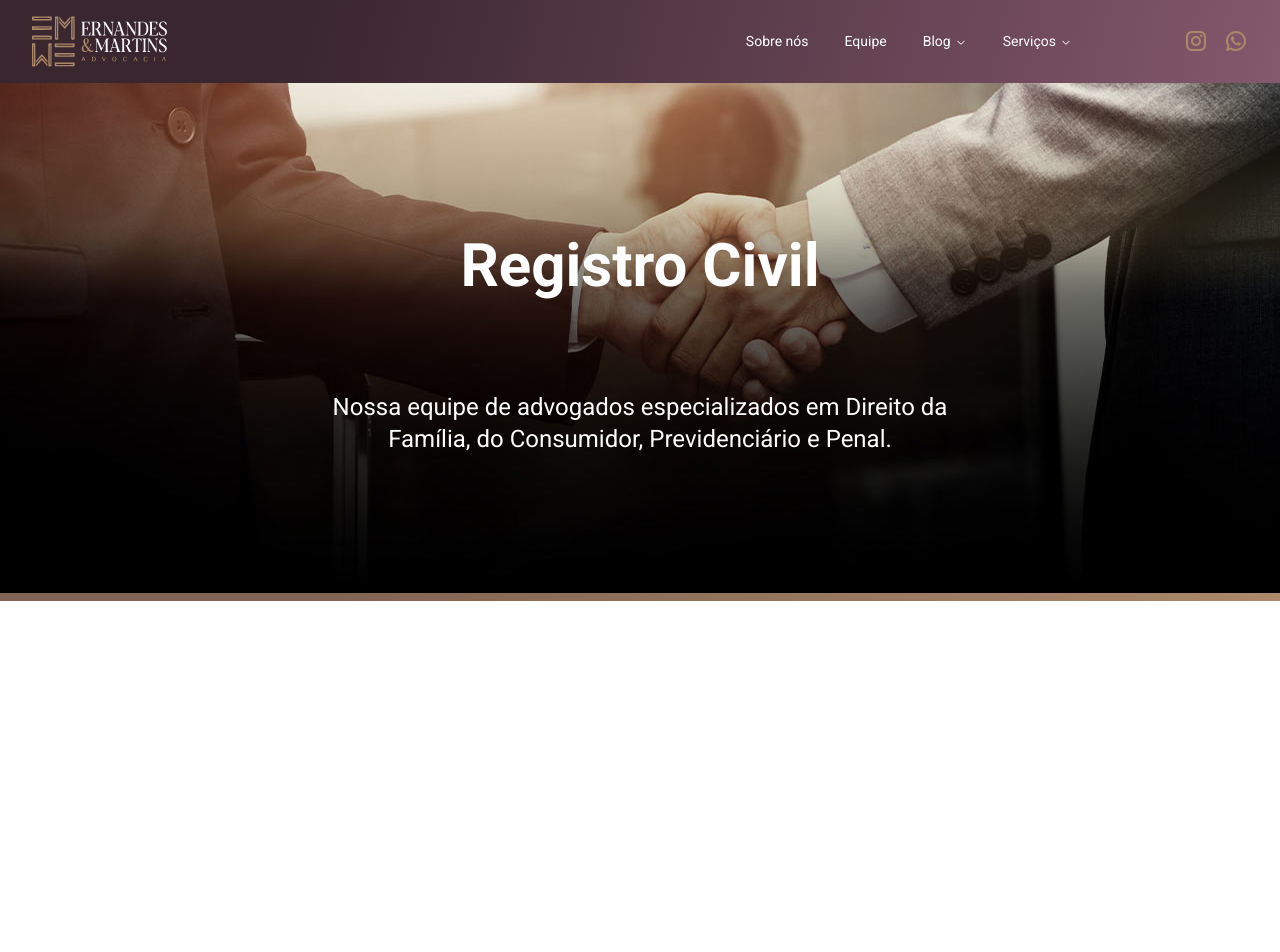
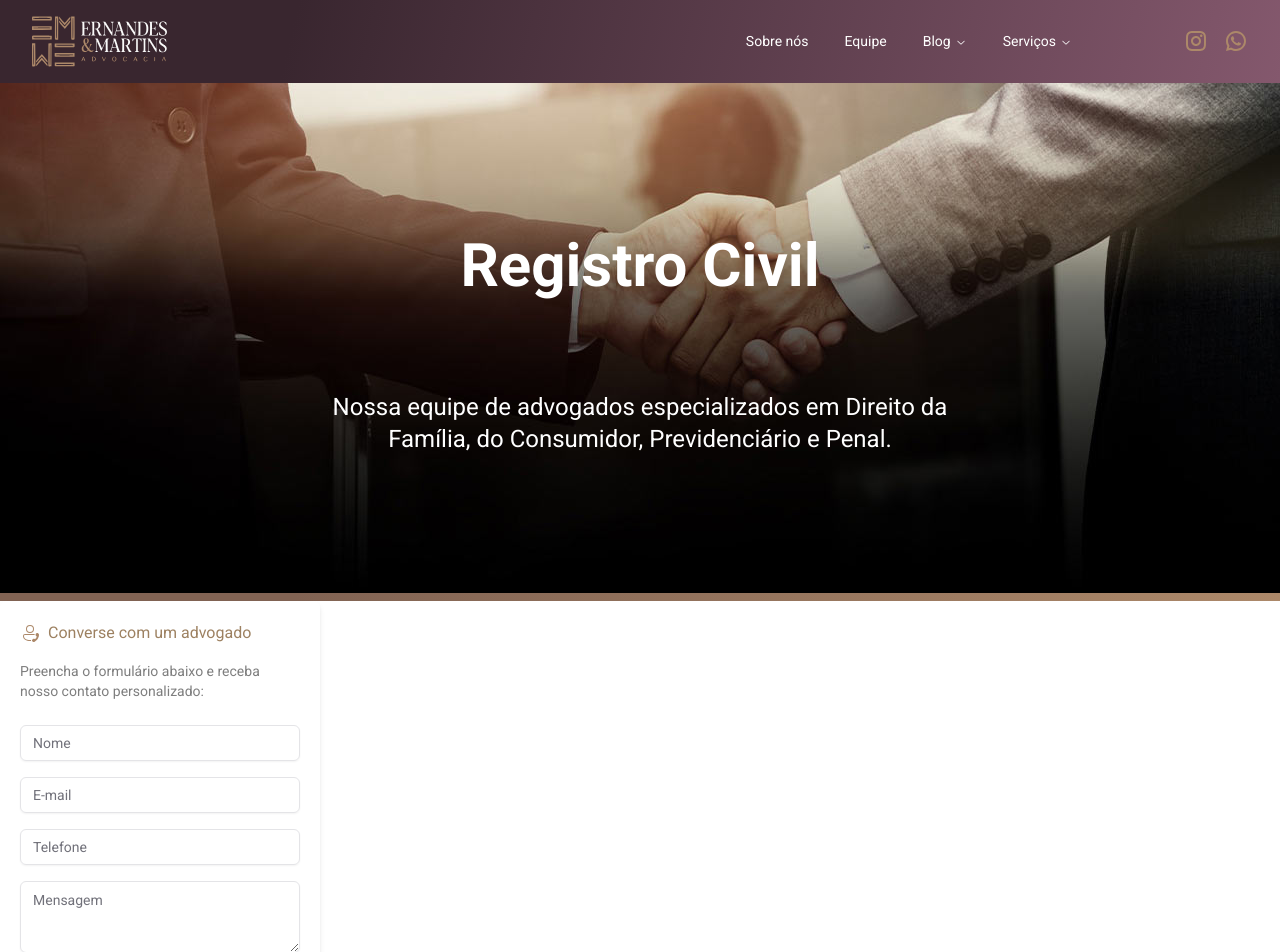
Before and after one commit to eriquyjhordan/Fernandes-Martins-Website, a Next.js app: page /article in a window 1280 px wide. Shown: the top 952 px of the page. Before the commit the page ends 800 px from the top, so only its background shows below. Built offline with nearby package versions, Linux system fonts and the light colour scheme.

Commit message:
feat: add header and contact form to article pages

```diff
--- a/package.json
+++ b/package.json
@@ -18,6 +18,7 @@
     "next-themes": "^0.3.0",
     "react": "^18",
     "react-dom": "^18",
+    "react-hook-form": "^7.53.0",
     "react-icons": "^5.3.0",
     "sharp": "^0.33.5",
     "tailwind-merge": "^2.5.3",
--- a/src/app/article/page.tsx
+++ b/src/app/article/page.tsx
@@ -1,11 +1,14 @@
 import BlogHeaderImage from "@/components/blogHeaderImage";
+import ContactForm from "@/components/contactForm";
 import Header from "@/components/header";
+
 
 export default function Article() {
   return (
     <>
       <Header />
       <BlogHeaderImage />
+      <ContactForm />
     </>
   )
 }
--- /dev/null
+++ b/src/components/contactForm.tsx
@@ -0,0 +1,76 @@
+'use client'
+import { useForm, SubmitHandler } from "react-hook-form";
+import Image from "next/image";
+import PersonCall from "@/images/icon/person-call.svg";
+import { Input } from "./ui/input";
+import { Textarea } from "./ui/textarea";
+
+interface IFormInput {
+  name: string;
+  email: string;
+  phone: string;
+  message: string;
+}
+
+export default function ContactForm() {
+  const { register, handleSubmit, formState: { errors, isValid } } = useForm<IFormInput>({
+    mode: "onChange"
+  });
+
+  const onSubmit: SubmitHandler<IFormInput> = (data) => {
+    console.log(data);
+  };
+
+  return (
+    <section className="w-80 bg-white rounded-md shadow-md p-5 flex flex-col gap-4">
+      <div className="flex gap-2">
+        <Image src={PersonCall} alt="Person call" width={20} height={20}/>
+        <h3 className="text-secondaryHover font-medium text-base leading-6">Converse com um advogado</h3>
+      </div>
+      <p className="text-[#7e7e7e] text-sm">Preencha o formulário abaixo e receba nosso contato personalizado:</p>
+      <form className="mt-2 flex flex-col gap-4" onSubmit={handleSubmit(onSubmit)}>
+        <Input
+          placeholder="Nome"
+          type="text"
+          {...register("name", { required: "Nome é obrigatório" })}
+          className={`input ${errors.name ? 'border-red-500' : ''}`}
+        />
+        {errors.name && <span className="text-red-400 text-xs">{(errors.name?.message as string) || ''}</span>}
+
+        <Input
+          placeholder="E-mail"
+          type="email"
+          {...register("email", {
+            required: "E-mail é obrigatório",
+            pattern: { value: /^\S+@\S+$/i, message: "E-mail inválido" }
+          })}
+          className={`input ${errors.email ? 'border-red-500' : ''}`}
+        />
+        {errors.email && <span className="text-red-400 text-xs">{(errors.email?.message as string || '')}</span>}
+
+        <Input
+          placeholder="Telefone"
+          type="tel"
+          {...register("phone", { required: "Telefone é obrigatório" })}
+          className={`input ${errors.phone ? 'border-red-500' : ''}`}
+        />
+        {errors.phone && <span className="text-red-400 text-xs">{(errors.phone?.message as string || '')}</span>}
+
+        <Textarea
+          placeholder="Mensagem"
+          {...register("message", { required: "Mensagem é obrigatória" })}
+          className={`textarea ${errors.message ? 'border-red-500' : ''}`}
+        />
+        {errors.message && <span className="text-red-400 text-xs">{(errors.message?.message as string || '')}</span>}
+
+        <button
+          type="submit"
+          className="bg-header text-white text-sm font-bold py-3 rounded-md hover:contrast-125 transition-all duration-100 cursor-pointer"
+          disabled={!isValid}
+        >
+          Solicitar especialista
+        </button>
+      </form>
+    </section>
+  );
+}
--- /dev/null
+++ b/src/components/ui/input.tsx
@@ -0,0 +1,59 @@
+'use client'
+
+import * as React from "react"
+
+import { cn } from "@/lib/utils"
+
+export interface InputProps
+  extends React.InputHTMLAttributes<HTMLInputElement> {}
+
+const Input = React.forwardRef<HTMLInputElement, InputProps>(
+  ({ className, type, ...props }, ref) => {
+    const handlePhoneChange = (event: React.ChangeEvent<HTMLInputElement>) => {
+      let value = event.target.value.replace(/\D/g, "")
+      if (value.length === 0) {
+        value = ""
+      } else if (value.length > 10) {
+        value = value.replace(/^(\d{2})(\d{5})(\d{4}).*/, "($1) $2-$3")
+      } else if (value.length > 5) {
+        value = value.replace(/^(\d{2})(\d{4})(\d{0,4}).*/, "($1) $2-$3")
+      } else if (value.length > 2) {
+        value = value.replace(/^(\d{2})(\d{0,5})/, "($1) $2")
+      } else {
+        value = value.replace(/^(\d*)/, "($1")
+      }
+      event.target.value = value
+      props.onChange && props.onChange(event)
+    }
+
+    if (type === "tel") {
+      return (
+        <input
+          type="tel"
+          className={cn(
+            "flex h-9 w-full rounded-md border border-input bg-transparent px-3 py-1 text-sm shadow-sm transition-colors file:border-0 file:bg-transparent file:text-sm file:font-medium file:text-foreground placeholder:text-muted-foreground focus-visible:outline-none focus-visible:ring-1 focus-visible:ring-ring disabled:cursor-not-allowed disabled:opacity-50",
+            className
+          )}
+          ref={ref}
+          {...props}
+          onChange={handlePhoneChange}
+        />
+      )
+    }
+
+    return (
+      <input
+        type={type}
+        className={cn(
+          "flex h-9 w-full rounded-md border border-input bg-transparent px-3 py-1 text-sm shadow-sm transition-colors file:border-0 file:bg-transparent file:text-sm file:font-medium file:text-foreground placeholder:text-muted-foreground focus-visible:outline-none focus-visible:ring-1 focus-visible:ring-ring disabled:cursor-not-allowed disabled:opacity-50",
+          className
+        )}
+        ref={ref}
+        {...props}
+      />
+    )
+  }
+)
+Input.displayName = "Input"
+
+export { Input }
--- /dev/null
+++ b/src/components/ui/textarea.tsx
@@ -0,0 +1,24 @@
+import * as React from "react"
+
+import { cn } from "@/lib/utils"
+
+export interface TextareaProps
+  extends React.TextareaHTMLAttributes<HTMLTextAreaElement> {}
+
+const Textarea = React.forwardRef<HTMLTextAreaElement, TextareaProps>(
+  ({ className, ...props }, ref) => {
+    return (
+      <textarea
+        className={cn(
+          "flex min-h-[72px] w-full rounded-md border border-input bg-transparent px-3 py-2 text-sm shadow-sm placeholder:text-muted-foreground focus-visible:outline-none focus-visible:ring-1 focus-visible:ring-ring disabled:cursor-not-allowed disabled:opacity-50",
+          className
+        )}
+        ref={ref}
+        {...props}
+      />
+    )
+  }
+)
+Textarea.displayName = "Textarea"
+
+export { Textarea }
--- a/tailwind.config.ts
+++ b/tailwind.config.ts
@@ -50,9 +50,10 @@ const config: Config = {
       },
       backgroundImage: {
         header:
-          "linear-gradient(-76.33deg, rgba(132, 88, 109, 1) 0%, rgba(57, 38, 47, 1) 77%)",
+        "linear-gradient(-76.33deg, rgba(132, 88, 109, 1) 0%, rgba(57, 38, 47, 1) 77%)",
 				"secondary-gradient":
 					"linear-gradient(270deg, rgba(172,136,105,1) 0%, rgba(129,99,83,1) 77%)",
+        "primary-dark": "rgba(57, 38, 47, 1)"
       },
       width: {
         "header-width": "calc(100% - 488px)",
```
Also changed, not shown: src/images/Icon/person-call.svg (added), 1 other file (tests, documents, lock files or other folders).
